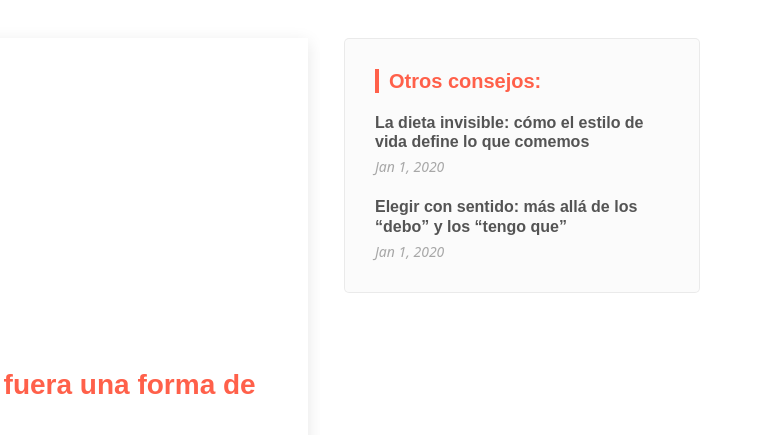
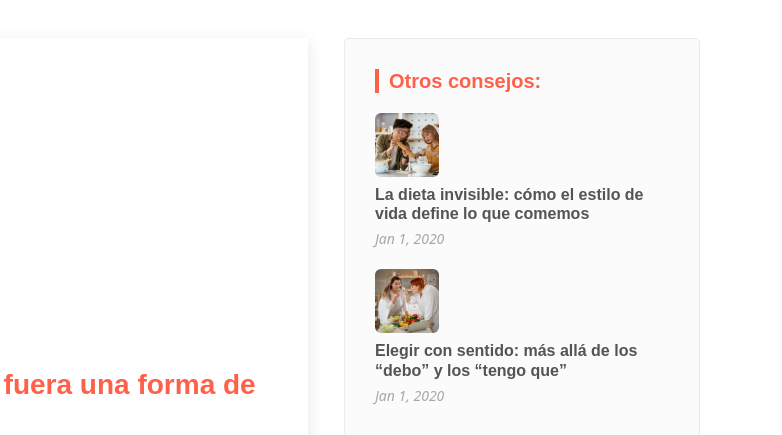
Before and after one commit to BardesioDiego/nutricion_html, a plain HTML site: page blog_consejos.html in a window 1280 px wide. Shown: the part 122-557 px from the top of the page, 498-1280 px from the left. Drawn offline with Linux system fonts and the light colour scheme.

Commit message:
commit detalles

```diff
--- a/assets/css/main.css
+++ b/assets/css/main.css
@@ -892,7 +892,7 @@ section,
   display: block;
   width: 100%;
   height: 100%;
-  object-fit: cover; /* crop to fill without distortion */
+  object-fit: cover;
 }
 
 @media (max-width: 767px) {
@@ -900,12 +900,27 @@ section,
     min-height: 300px;
   }
 }
-/* Specific rounding for the images used elsewhere (e.g. stats/about overlap) */
+
 .images-overlap img.img-1 {
   border-radius: 12px;
   display: block;
   max-width: 100%;
   height: auto;
+}
+
+
+.recent-posts-widget .post-item .post-thumb {
+  width: 64px;
+  height: 64px;
+  overflow: hidden;
+}
+
+.recent-posts-widget .post-item .recent-thumb {
+  width: 100%;
+  height: 100%;
+  object-fit: cover;
+  border-radius: 6px;
+  display: block;
 }
 @media (min-width: 768px) and (max-width: 1199px) {
   .about-2 .img-wrap {
--- a/blog_consejos.html
+++ b/blog_consejos.html
@@ -157,13 +157,22 @@
                             <h3 class="widget-title">Otros consejos:</h3>
 
                             <div class="post-item">
+                                <div class="post-thumb mb-2">
+                                    <img src="assets/img/blog/consejos_nutricionista.png" alt="Planificar comidas"
+                                        class="img-fluid recent-thumb">
+                                </div>
                                 <h4><a href="blog-details.html">La dieta invisible: cómo el estilo de vida define lo que
                                         comemos</a></h4>
                                 <time datetime="2020-01-01">Jan 1, 2020</time>
                             </div><!-- End recent post item-->
 
                             <div class="post-item">
-                                <h4><a href="blog-details.html">Elegir con sentido: más allá de los “debo” y los “tengo
+                                <div class="post-thumb mb-2">
+                                    <img src="assets/img/blog/consejos_nutricion.png" alt="Planificar comidas"
+                                        class="img-fluid recent-thumb">
+                                </div>
+                                <h4><a href="blog_nutricion.html">Elegir con sentido: más allá de los “debo” y los
+                                        “tengo
                                         que”</a></h4>
                                 <time datetime="2020-01-01">Jan 1, 2020</time>
                             </div><!-- End recent post item-->
```
Also changed, not shown: blog-details.html (+8 -2 lines), blog_nutricion.html (+9 -1 lines).
